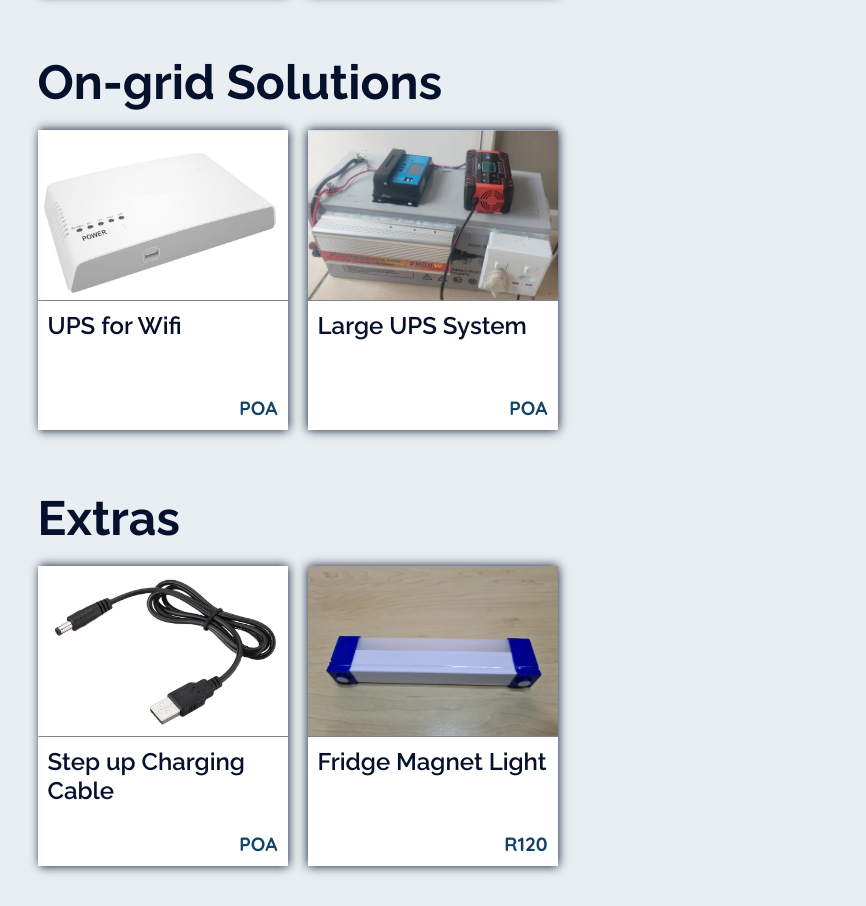
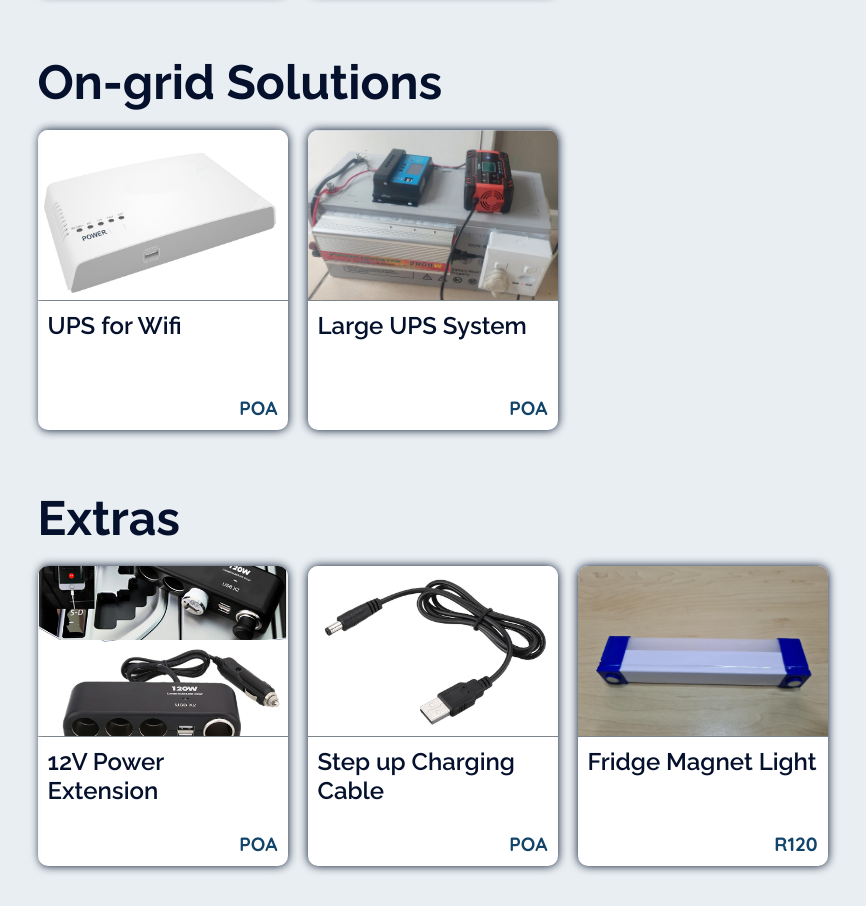
Before and after one commit to Charlcharlo/free-solar-site, a React (Create React App) app: page /products in a window 1280 px wide. Shown: the part 1140-2046 px from the top of the page, without its empty margins (52-918 px from the left). Built offline with nearby package versions, Linux system fonts and the light colour scheme.

Commit message:
Add product link Fix bugs Add html compatible product template

```diff
--- /dev/null
+++ b/src/components/Product-Individual/ArticleHtml.jsx
@@ -0,0 +1,3 @@
+export default function ArticleHtml({ text }) {
+  return <div dangerouslySetInnerHTML={{ __html: text }} />;
+}
--- a/src/components/Product-Individual/ProductTemplate.jsx
+++ b/src/components/Product-Individual/ProductTemplate.jsx
@@ -3,6 +3,7 @@ import { useState } from "react";
 import FlexProvider from "../global/FlexContext";
 import NavBar from "../global/Navbar";
 import Feature from "../home/Feature";
+import ArticleHtml from "./ArticleHtml";
 import ContactModal from "./ContactModal";
 import Terms from "./Terms";
 
@@ -25,7 +26,12 @@ export default function ProductTemplate({ info }) {
           />
           <h1 className="title">{info.name}</h1>
           <h2 className="price">{info.price}</h2>
-          <p className="paragraph">{info.data.writeUp}</p>
+          {info.data.html ? (
+            <ArticleHtml text={info.data.writeUp} />
+          ) : (
+            <p className="paragraph">{info.data.writeUp}</p>
+          )}
+
           <Feature title="Features" features={info.data.features} />
           <button className="btn btn-ylw" onClick={toggleModal}>
             Enquire About This Product
--- a/src/components/articles/PreviewChapters.jsx
+++ b/src/components/articles/PreviewChapters.jsx
@@ -15,10 +15,10 @@ export default function PreviewChapters({ info }) {
         <div>
           <h1 className="title">{info.title}</h1>
           <p className="paragraph">{`${preview}...`}</p>
-          <a className="para-link" href={info.url}>
+          <p className="para-link">
             Read More
             <ArrowRightAlt fontSize="large" />
-          </a>
+          </p>
         </div>
       </a>
     </div>
--- a/src/components/home/DarkParagraph.jsx
+++ b/src/components/home/DarkParagraph.jsx
@@ -1,3 +1,4 @@
+import { ArrowRightAlt } from "@mui/icons-material";
 import { specialProductsTest } from "../../data/home";
 import TextBlock from "../global/TextBlock";
 import FeatureArray from "./FeatureArray";
@@ -11,6 +12,10 @@ export default function DarkParagraph() {
           body="As well as providing full-scale solar conversions, we also have a variety of options available to suit your specific needs and budget."
         />
         <FeatureArray list={specialProductsTest} />
+        <a className="para-link" href="/products">
+          View Our Products
+          <ArrowRightAlt fontSize="large" />
+        </a>
       </div>
     </div>
   );
--- a/src/data/products.js
+++ b/src/data/products.js
@@ -130,6 +130,40 @@ export const conversions = [
 
 export const extras = [
     {
+        name: "12V Power Extension",
+        price: "POA",
+        imgUrl: "12volt.png",
+        data: {
+            writeUp: `
+                <p classname="paragraph">Living life in the 12v lane! 100 years ago there was nothing but candles and fire to power our lives. Fast forward to today and low-cost, freely available, cheap power is the key to operating a low energy home in our power constricted land.</p>
+                <br>
+                <p classname="paragraph">The most necessary devices that we have come to depend on in our life work on 5 volts or 12 volts. The availability of that energy coupled with power saving and the ability to recharge all of those devices is the goal of our medium and small level solutions at Freesolarza.</p>
+                <br>
+                <h2 classname="title">What can you power using this 12v power extension?</h2>
+                <ul>
+                    <li>Wi-fi Routers</li>
+                    <li>Fiber box or ONT</li>
+                    <li>Portable lights (12v)</li>
+                    <li>Phone chargers</li>
+                    <li>iPods, iPads, tablets</li>
+                    <li>Cameras</li>
+                    <li>Power banks</li>
+                    <li>Anything else with a 12V power supply</li>
+                </ul>
+                <br>
+                <h2 classname="title">Conclusion:</h2>
+                <p>Powering and recharging all of the above can be achieved using any 12v battery even the smallest 12v battery is able to run all those appliances for hours making it more efficient cheaper and easier. Even a 5-volt power bank with a <a href="https://freesolarza.co.za/products/step-up-charging-cable">Step-Up Voltage Cable</a> can achieve the same effect.</p>
+                <br>
+                `,
+            html: true,
+            features: [
+                "Easy installation",
+                "Compatible with most devices",
+                "Compatible with solar solution, standalone UPS or power bank with a Step Up Cable"
+            ]
+        }
+    },
+    {
         name: "Step up Charging Cable",
         price: "POA",
         imgUrl: 'cable.png',
--- a/src/styles.css
+++ b/src/styles.css
@@ -240,7 +240,7 @@ a, button {
     background-color: var(--transparent-blue);
     width: 100vw;
     align-items: center;
-    z-index: 3;
+    z-index: 11;
 }
 
 #nav-bar .title {
@@ -263,7 +263,7 @@ a, button {
 }
 
 .flexed-nav {
-    background-color: var(--dark-blue);
+    background-color: var(--transparent-blue);
     position: absolute;
     left: 0;
     top: 100%;
@@ -865,6 +865,7 @@ textarea.contact-input {
 
 .product-card {
     background-color: white;
+    border-radius: 10px;
     width: 250px;
     height: 300px;
     box-shadow: var(--dark-shadow);
@@ -881,6 +882,7 @@ textarea.contact-input {
     object-fit: cover;
     height: 100%;
     width: 100%;
+    border-radius: 10px 10px 0 0;
 }
 
 .product-card > div:last-child {
@@ -955,7 +957,9 @@ textarea.contact-input {
 }
 
 #product-template #nav-bar,
-#article-template #nav-bar {
+#product-template .flexed-nav,
+#article-template #nav-bar,
+#article-template .flexed-nav {
     background-color: var(--dark-blue);
 }
 
```
Also changed, not shown: public/images/products/12volt.png (added).
